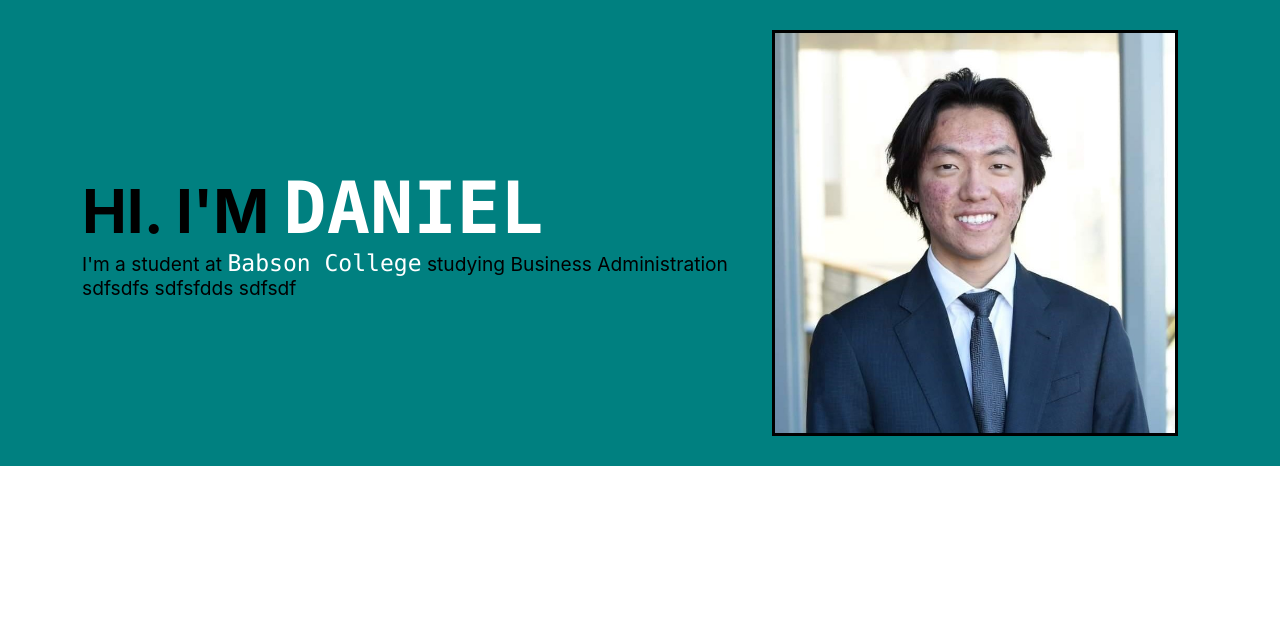
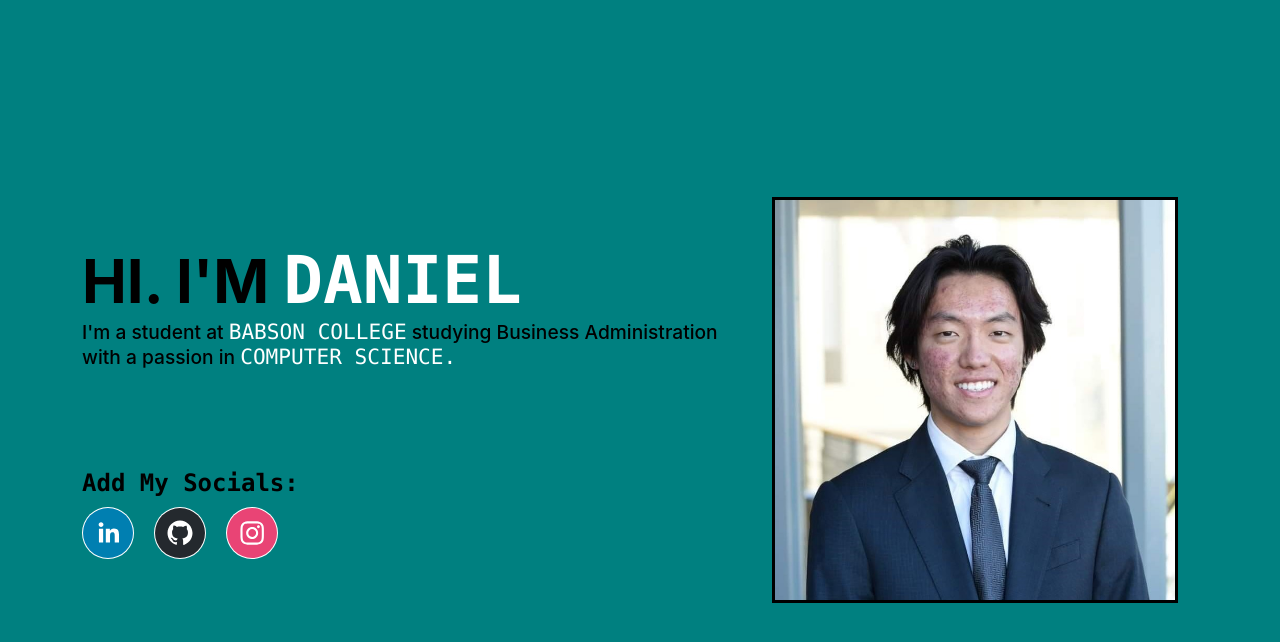
Before and after one commit to Dojo456/personal-website, a React (Create React App) app: page / in a window 1280 px wide. Shown: the top 642 px of the page. Built offline with nearby package versions, Linux system fonts and the light colour scheme.

Commit message:
Initial profile page

```diff
--- a/package.json
+++ b/package.json
@@ -13,6 +13,7 @@
     "react": "^18.2.0",
     "react-dom": "^18.2.0",
     "react-scripts": "5.0.1",
+    "react-social-icons": "^5.15.0",
     "styled-components": "^5.3.6",
     "typescript": "^4.9.4",
     "web-vitals": "^2.1.4"
--- a/src/Profile.tsx
+++ b/src/Profile.tsx
@@ -1,4 +1,5 @@
 import { FC, useEffect, useRef, useState } from "react";
+import { SocialIcon } from "react-social-icons";
 import styled from "styled-components";
 const headshot = require("./Headshot.jpg");
 
@@ -8,6 +9,7 @@ const DisplayDiv = styled.div<{
     display: flex;
     align-items: center;
     justify-content: center;
+    min-height: 100vh;
     width: 100%;
     flex-direction: ${(props) => (props.overflow ? "column" : "row")};
 `;
@@ -33,17 +35,63 @@ const MainText = styled.h1`
     max-width: 100%;
 `;
 
-const HighlightedText = styled.code`
-    font-size: 120%;
+const HighlightedText = styled.span`
+    font-size: 110%;
     color: white;
+    font-family: "Lucida Console", "Courier New", monospace;
+    text-transform: uppercase;
 `;
 
 const SubText = styled.p`
     font-size: larger;
     max-width: 650px;
     margin-bottom: 0px;
+    font-weight: 500;
     margin-top: 0px;
 `;
+
+const SocialsDiv = styled.div`
+    margin-top: 100px;
+    display: flex;
+    flex-direction: column;
+`;
+
+const SocialsHeader = styled.span`
+    font-size: x-large;
+    font-weight: bolder;
+    font-family: "Lucida Console", "Courier New", monospace;
+    margin-bottom: 10px;
+`;
+
+const SocialsList = styled.span`
+    display: flex;
+    flex-direction: row;
+`;
+
+interface StyledSocialIconProps {
+    url: string;
+}
+
+const InternalStyledIconDiv = styled.div`
+    width: 52px;
+    height: 52px;
+    background-color: white;
+    border-radius: 100%;
+    margin-right: 20px;
+`;
+
+const InternalStyledIcon = styled(SocialIcon)`
+    left: 1px;
+    top: 1px;
+`;
+
+const StyledSocialIcon: FC<StyledSocialIconProps> = (props) => {
+    return (
+        <InternalStyledIconDiv>
+            <InternalStyledIcon url={props.url}></InternalStyledIcon>
+        </InternalStyledIconDiv>
+    );
+};
 
 export const Profile: FC = () => {
     const [overflow, setOverflow] = useState(false);
@@ -74,8 +122,17 @@ export const Profile: FC = () => {
                 <SubText>
                     I'm a student at{" "}
                     <HighlightedText>Babson College</HighlightedText> studying
-                    Business Administration sdfsdfs sdfsfdds sdfsdf
+                    Business Administration with a passion in{" "}
+                    <HighlightedText>Computer Science.</HighlightedText>
                 </SubText>
+                <SocialsDiv>
+                    <SocialsHeader>Add My Socials:</SocialsHeader>
+                    <SocialsList>
+                        <StyledSocialIcon url="https://www.linkedin.com/in/daniel-liao-350a78202/"></StyledSocialIcon>
+                        <StyledSocialIcon url="https://github.com/Dojo456"></StyledSocialIcon>
+                        <StyledSocialIcon url="https://www.instagram.com/daniy_liao/"></StyledSocialIcon>
+                    </SocialsList>
+                </SocialsDiv>
             </TextDiv>
             <HeadshotImg src={headshot} alt="headshot"></HeadshotImg>
         </DisplayDiv>
```
Also changed, not shown: 1 other file (tests, documents, lock files or other folders).
